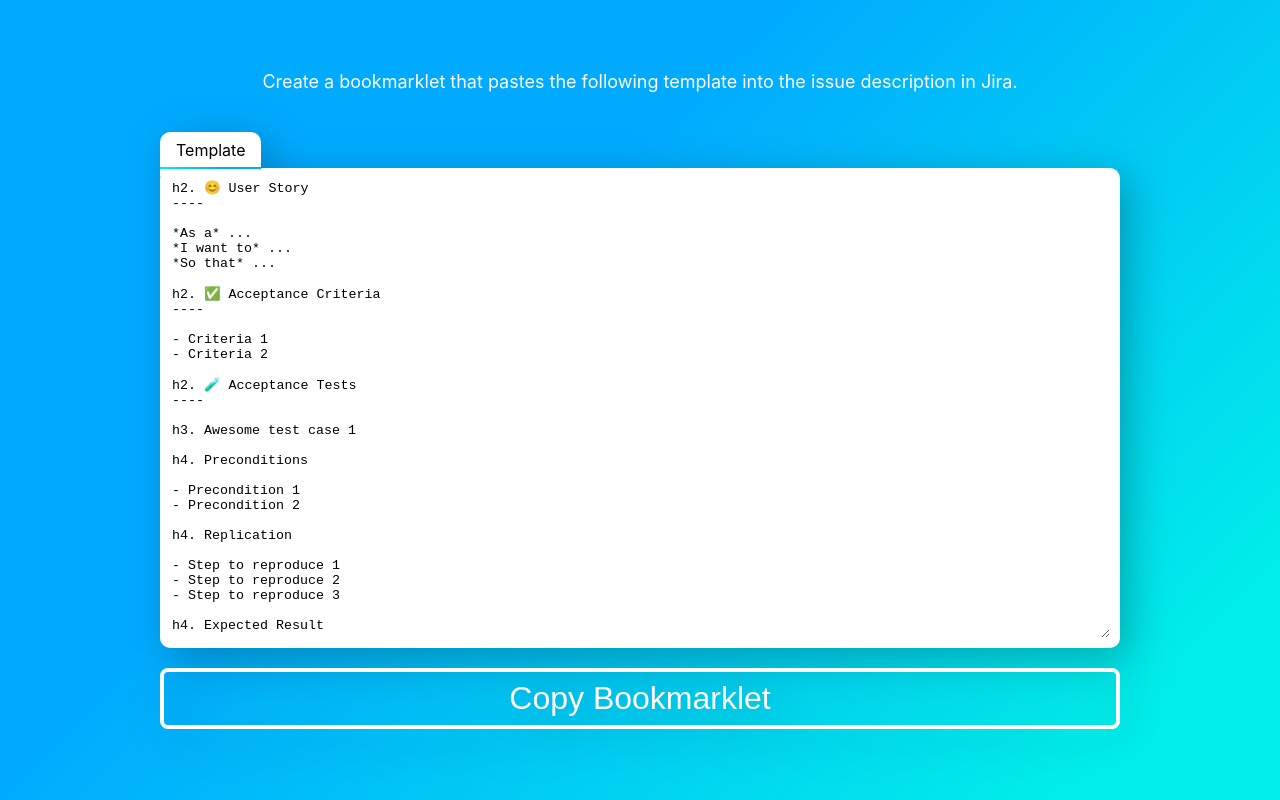
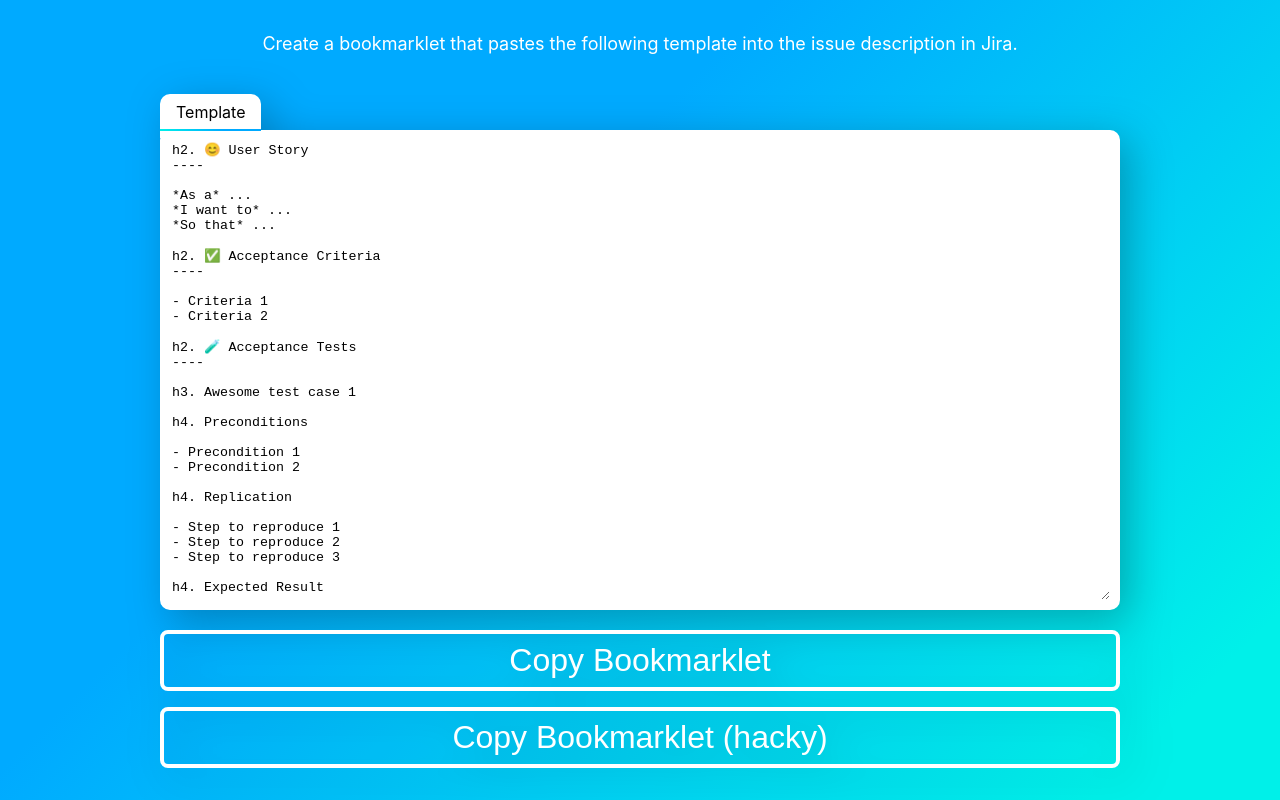
Before and after one commit to fourcube/jira-template-bookmarklet, a Next.js app: page / in a window 1280 px wide. Built offline with nearby package versions, Linux system fonts and the light colour scheme.

Commit message:
feat: add another way to create bookmarklets

```diff
--- a/lib/bookmarklet.ts
+++ b/lib/bookmarklet.ts
@@ -1,4 +1,18 @@
 export function createBookmarklet(text: string) {
+  const template = `
+    window.location.href='/secure/CreateIssueDetails!init.jspa?pid=' + JIRA.API.Projects.getCurrentProjectId() + '&issuetype=10001&description=${encodeURIComponent(
+      text
+    )}';
+    `.trim();
+
+  console.log(template);
+
+  return `javascript:eval(decodeURIComponent(escape(window.atob("${window.btoa(
+    unescape(encodeURIComponent(template))
+  )}"))));void 0`;
+}
+
+export function createBookmarkletHacky(text: string) {
   const template = `
           document.querySelector('[data-mode="source"] button').click();
           document.querySelector('#description').textContent = '${text
--- a/pages/index.tsx
+++ b/pages/index.tsx
@@ -1,36 +1,46 @@
 import type { NextPage } from "next";
 import Head from "next/head";
+import { Dispatch, SetStateAction, useRef, useState } from "react";
+import { defaultTemplate } from "../data/defaultTemplate";
+import { createBookmarklet, createBookmarkletHacky } from "../lib/bookmarklet";
 import styles from "../styles/Home.module.css";
-import { defaultTemplate } from "../data/defaultTemplate";
-import { createBookmarklet } from "../lib/bookmarklet";
-import { useRef, useState } from "react";
 
 enum ButtonTexts {
   COPIED = "Copied!",
   INITIAL = "Copy Bookmarklet",
+  INITIAL_HACKY = "Copy Bookmarklet (hacky)",
 }
 
 const Home: NextPage = () => {
   const timeoutRef = useRef<any>();
   const [buttonText, setButtonText] = useState(ButtonTexts.INITIAL);
+  const [hackyButtonText, setHackyButtonText] = useState(
+    ButtonTexts.INITIAL_HACKY
+  );
   const [template, setTemplate] = useState(defaultTemplate);
 
-  function toggleButton() {
-    navigator.clipboard.writeText(createBookmarklet(template)).then(
+  function toggleButton(
+    bookmarkletFn: (x: string) => string,
+    setTextFn: Dispatch<SetStateAction<ButtonTexts>>,
+    initialText: ButtonTexts
+  ) {
+    return () => {
+      navigator.clipboard.writeText(bookmarkletFn(template)).then(
         function () {
-        setButtonText(ButtonTexts.COPIED);
+          setTextFn(ButtonTexts.COPIED);
           if (timeoutRef.current) {
             clearTimeout(timeoutRef.current);
           }
 
           timeoutRef.current = setTimeout(() => {
-          setButtonText(ButtonTexts.INITIAL);
+            setTextFn(initialText);
           }, 1000);
         },
         function (err) {
           console.error("Failed to copy!", err);
         }
       );
+    };
   }
 
   return (
@@ -60,8 +70,25 @@
             ></textarea>
 
             <div className={styles.buttonWrapper}>
-              <button onClick={toggleButton} className={styles.button}>
+              <button
+                onClick={toggleButton(
+                  createBookmarklet,
+                  setButtonText,
+                  ButtonTexts.INITIAL
+                )}
+                className={styles.button}
+              >
                 {buttonText}
+              </button>
+              <button
+                onClick={toggleButton(
+                  createBookmarkletHacky,
+                  setHackyButtonText,
+                  ButtonTexts.INITIAL_HACKY
+                )}
+                className={styles.button}
+              >
+                {hackyButtonText}
               </button>
             </div>
           </div>
```
Lines whose indentation alone changed are shown as unchanged.
